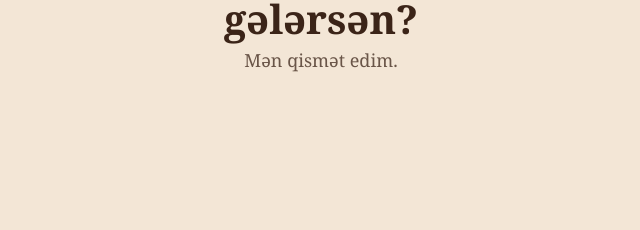
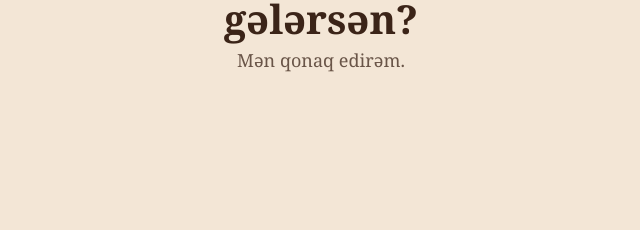
Before and after one commit to killermetleb/koffe, a plain HTML site: page index.html in a window 1280 px wide. Shown: the part 279-509 px from the top of the page, 319-959 px from the left. Drawn offline with Linux system fonts and the light colour scheme.

Commit message:
Update index.html

```diff
--- a/index.html
+++ b/index.html
@@ -30,7 +30,7 @@ button{font-family:inherit;border:0;border-radius:999px;cursor:pointer;color:#ff
 <main id="app">
   <div class="cup steam" id="cup"><svg id="hk" viewBox="0 0 200 170" width="170" height="145" aria-label="Kofe"><g fill="none" stroke="var(--ink)" stroke-width="5" stroke-linecap="round" opacity=".55"><path d="M75 40c-10-12 10-18 0-32"/><path d="M100 40c-10-12 10-18 0-32"/><path d="M125 40c-10-12 10-18 0-32"/></g><ellipse cx="100" cy="150" rx="88" ry="12" fill="var(--ink)" opacity=".15"/><path d="M42 58h116v42c0 32-22 50-58 50s-58-18-58-50z" fill="var(--yes)"/><path d="M158 72h14a18 18 0 0 1 0 38h-16" fill="none" stroke="var(--yes)" stroke-width="10"/><ellipse cx="100" cy="58" rx="58" ry="10" fill="#4a2c1a"/><ellipse cx="100" cy="58" rx="46" ry="6" fill="#7a4a2b"/><path d="M60 92h80" stroke="#fff" stroke-width="4" opacity=".35" stroke-linecap="round"/></svg></div>
   <h1 id="title">Mənimlə kofe içməyə gələrsən?</h1>
-  <p id="sub">Mən qismət edim.</p>
+  <p id="sub">Mən qonaq edirəm.</p>
   <div class="row" id="row">
     <button id="yes">Hə</button>
     <button id="no">Yox</button>
```
